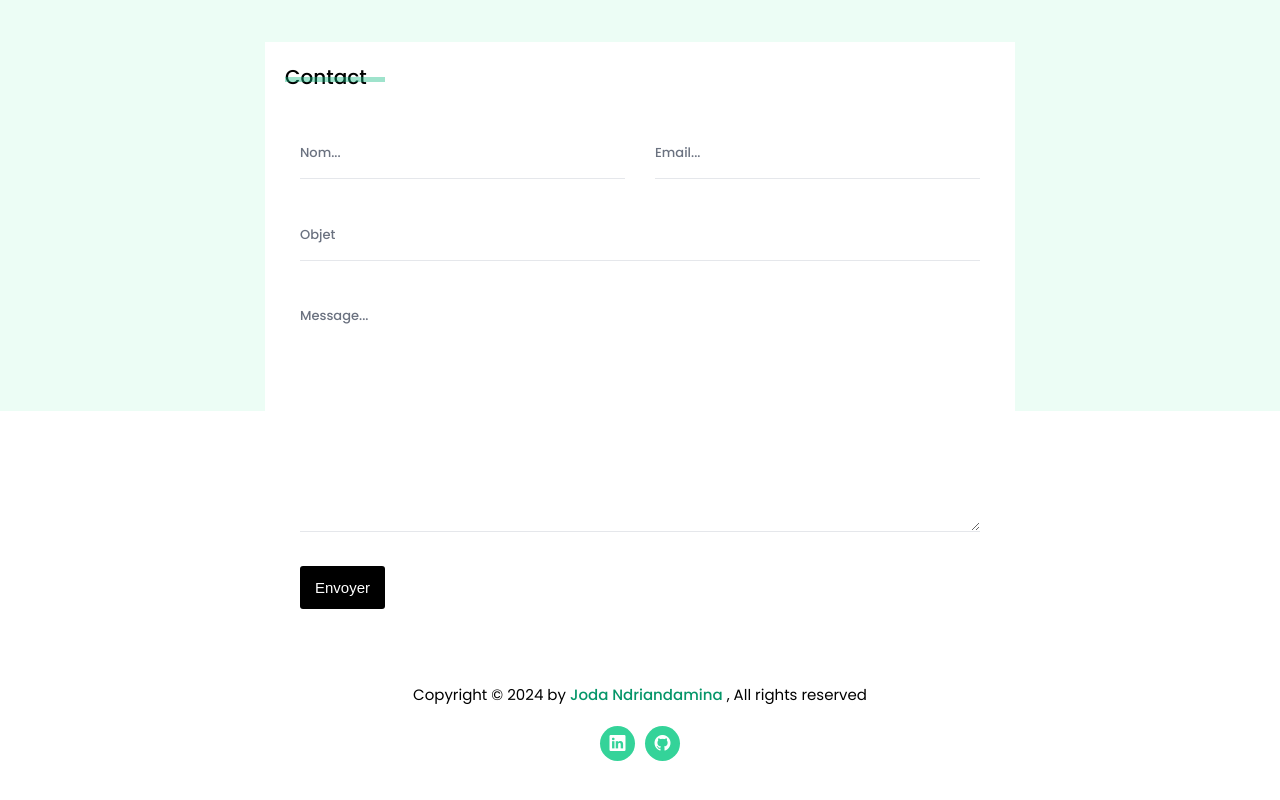
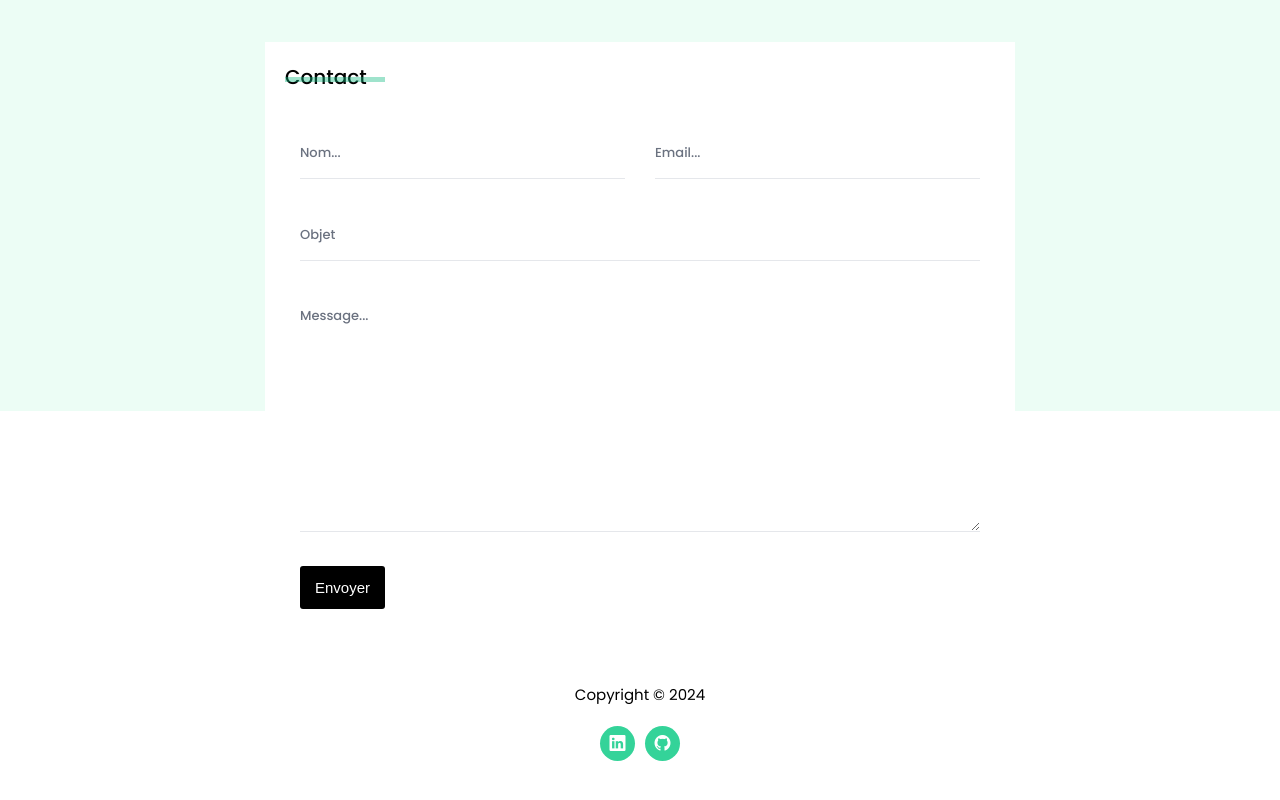
Before and after one commit to jodandrian/cv-responsive-portfolio, a website: page index.html in a window 1280 px wide. Shown: the part 3705-4505 px from the top of the page. Drawn offline with nearby package versions, Linux system fonts and the light colour scheme.

Commit message:
Last commit

```diff
--- a/index.html
+++ b/index.html
@@ -754,7 +754,7 @@
                             <!-- close column -->
                         </div>
                     </form>
-                    <p class="footer__copyright">Copyright &copy; <span class="year"></span> by <span class="footer__copyright--name">joda ndriandamina</span> , All rights reserved</p>
+                    <p class="footer__copyright">Copyright &copy; <span class="year"></span></p>
                     <div class="footer__socials">
                         <a href="#" class="footer__socials__circle" target="_blank"><i class="bi bi-linkedin"></i></a>
                         <a href="https://github.com/jodandrian" class="footer__socials__circle" target="_blank"><i class="bi bi-github"></i></a>
--- a/scss/components/_footer.scss
+++ b/scss/components/_footer.scss
@@ -8,12 +8,12 @@
         font-size: 1.5rem;
         color: $black;
         text-align: center;
-        &--name {
-            font-size: 1.5rem;
-            font-weight: 500;
-            color: $green-600;
-            text-transform: capitalize;
-        }
+        // &--name {
+        //     font-size: 1.5rem;
+        //     font-weight: 500;
+        //     color: $green-600;
+        //     text-transform: capitalize;
+        // }
     }
     &__socials {
         margin: 2rem auto;
```
Also changed, not shown: app.css.
